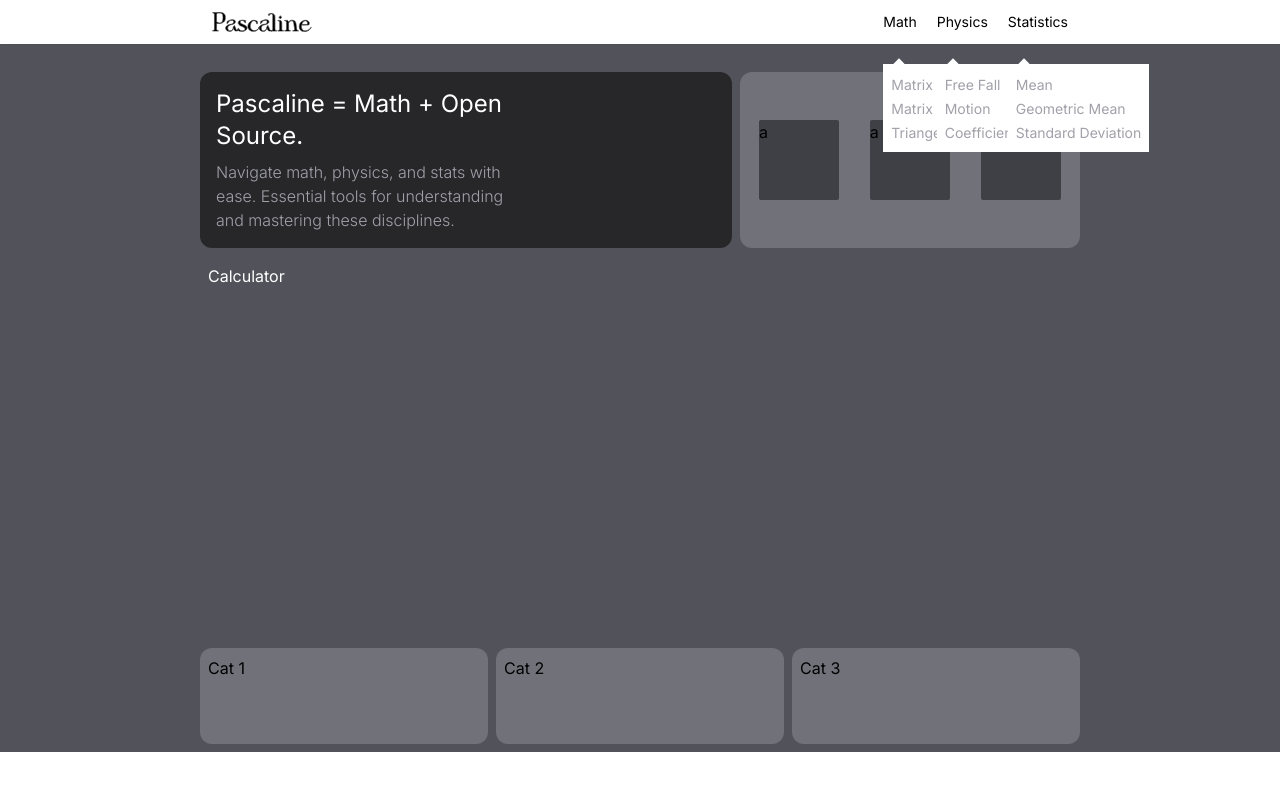
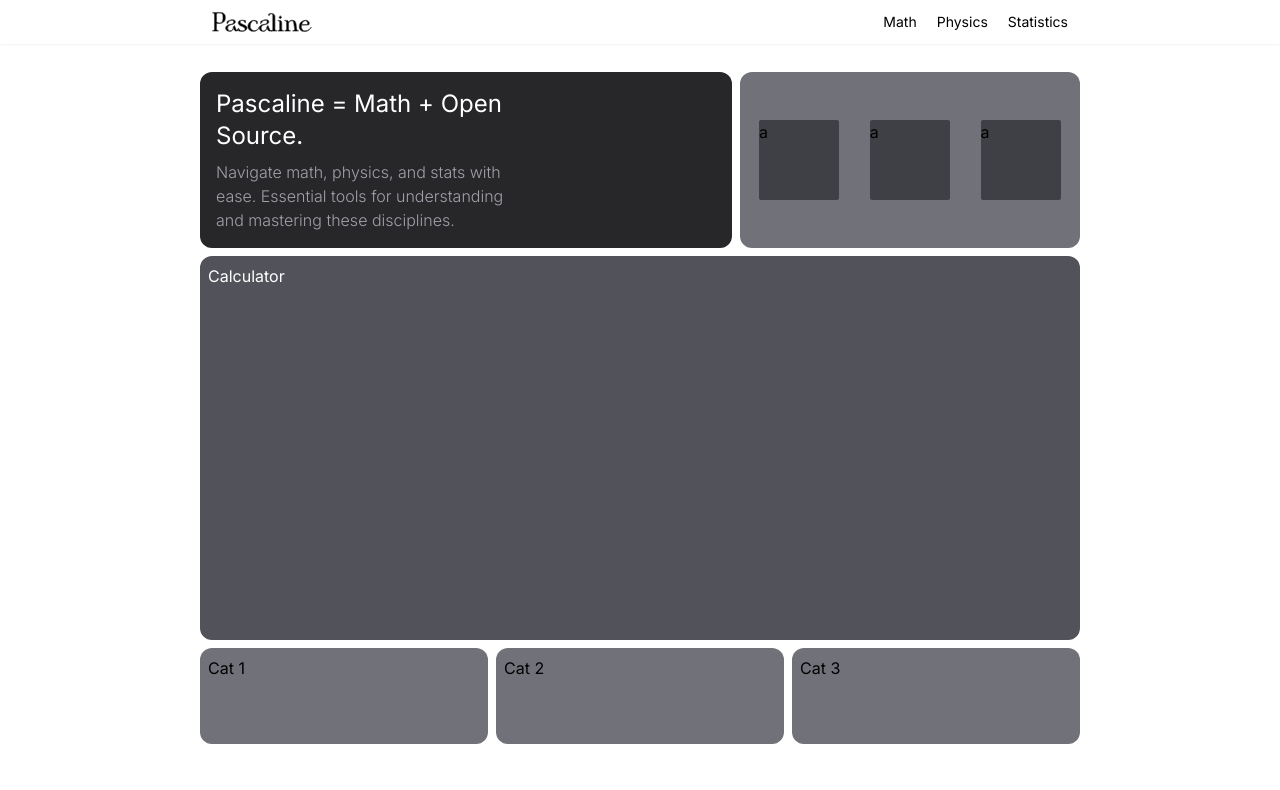
Before and after one commit to Hctor11/pascaline, a Next.js app: page / in a window 1280 px wide. Shown: the top 790 px of the page. Built offline with nearby package versions, Linux system fonts and the light colour scheme.

Commit message:
[add] navigation links for desktop

```diff
--- a/components/Header.tsx
+++ b/components/Header.tsx
@@ -3,7 +3,7 @@
 
 const Header = () => {
   return (
-    <div className="w-full bg-zinc-600">
+    <div className="w-full bg-white">
         <Navigation/>
         <Grid/>
     </div>
--- a/components/Navigation/NavigationLinks.tsx
+++ b/components/Navigation/NavigationLinks.tsx
@@ -15,6 +15,10 @@
   name: string;
   link: string;
 }
+
+/*
+Heads will be in case I made a lot of calculators in different branches
+*/
 
 const NavigationLinks = () => {
   const links: Link[] = [
@@ -93,11 +97,11 @@
     <>
       {links.map((link) => (
         <>
-          <div className="md:mb-0 mb-6 cursor-pointer hover:text-gray-500">
+          <div className="md:mb-0 mb-6 cursor-pointer group hover:text-gray-500 ">
             <h1 className="text-2xl md:text-sm">{link.name}</h1>
             {link.submenu && (
               <div>
-                <div className="absolute top-10">
+                <div className="absolute top-6 hidden group-hover:block hover:block">
                   <div className="py-3">
                     <div className="w-2 h-2 left-3 absolute mt-2 bg-white rotate-45"></div>
                   </div>
```
